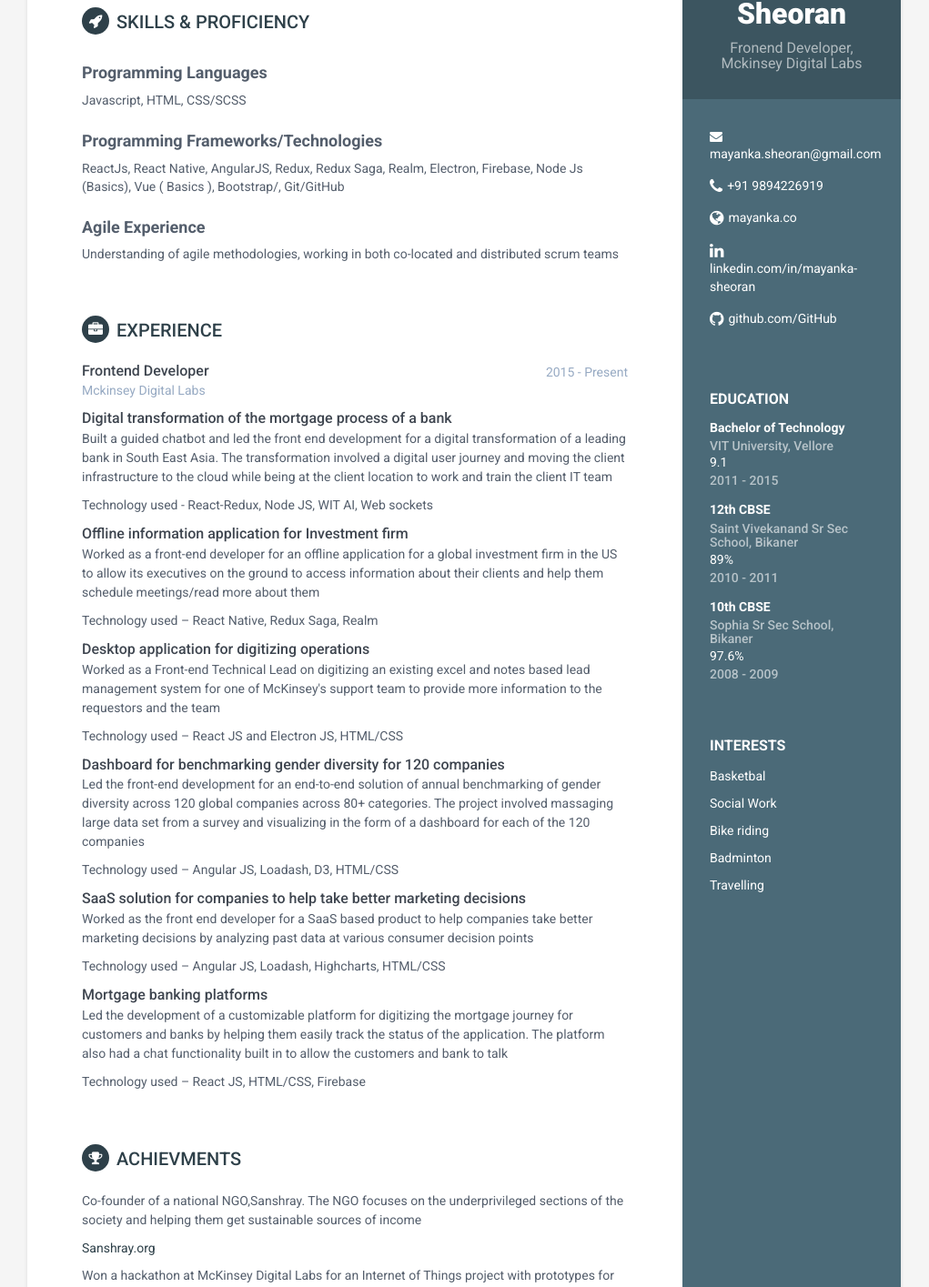
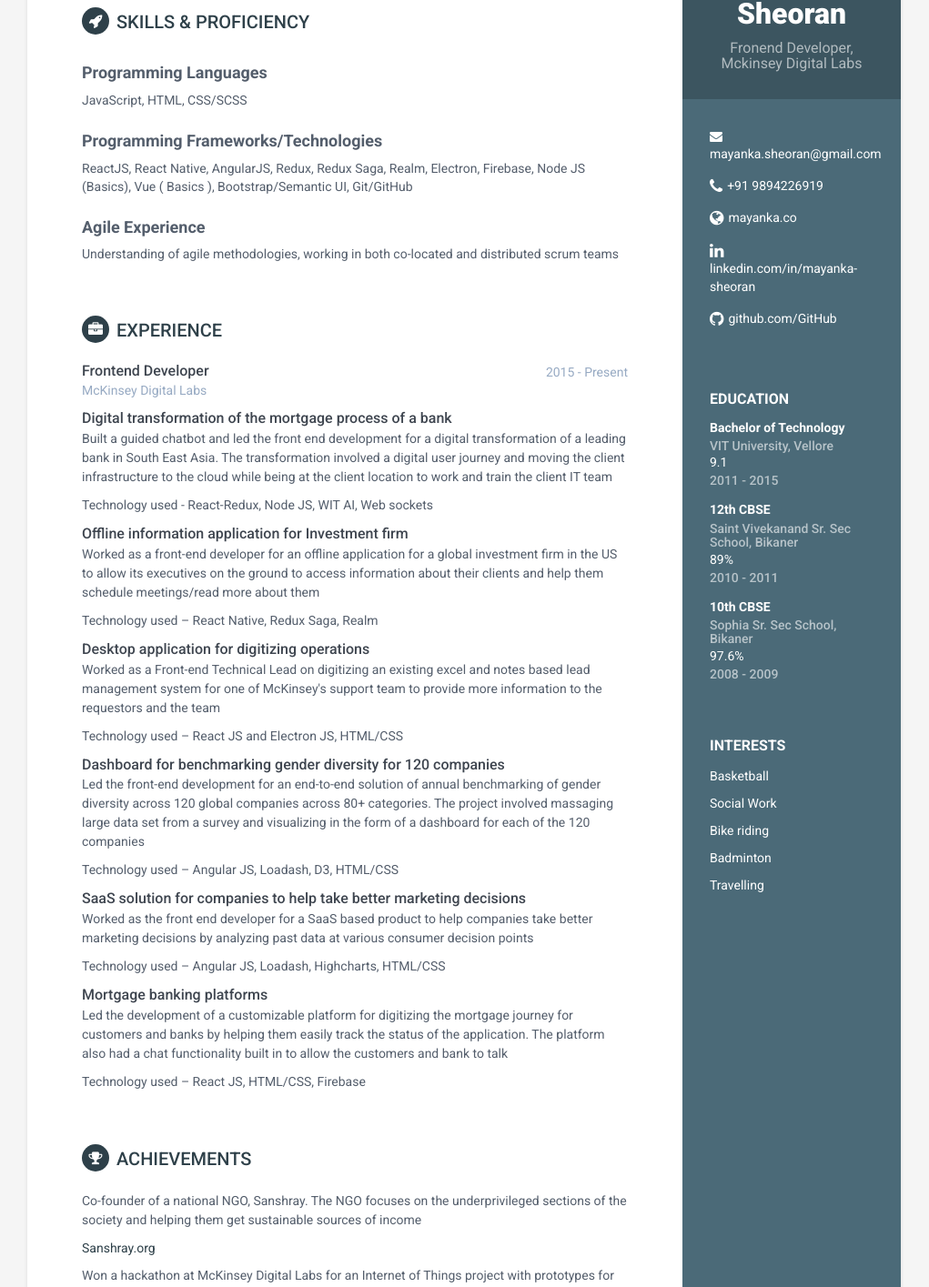
Before and after one commit to Mayanka-Sheoran/mayanka-sheoran, a Jekyll site: the page built from index.html, in a window 1280 px wide. Shown: the part 211-1626 px from the top of the page at 91% size, without its empty margins (130-1151 px from the left). Built offline with Jekyll 4.4.1, drawn with Linux system fonts in a browser that asks for light colours.

Commit message:
Update typing mistakes

```diff
--- a/_config.yml
+++ b/_config.yml
@@ -1,7 +1,7 @@
 
 title: Mayanka Sheoran
-url: 'http://Mayanka-Sheoran.github.io'
-baseurl: '/mayanka-sheoran' #change it according to your repository name
+url: 'http://mayanka-sheoran.github.io'
+baseurl: '' #change it according to your repository name
 
 
 # Enable one of these styles by removing #. Style will be applied only after restarting the build or serve.
--- a/_includes/achievments.html
+++ b/_includes/achievments.html
@@ -1,9 +1,9 @@
 <section class="section experiences-section">
-                <h2 class="section-title"><i class="fa fa-trophy"></i>Achievments</h2>
+                <h2 class="section-title"><i class="fa fa-trophy"></i>Achievements</h2>
 
                 <div class="item">
                     <div class="details">
-                        <p>Co-founder of a national NGO,Sanshray. The NGO focuses on the underprivileged sections of the society and helping them get sustainable sources of income </p> <a href='https://www.facebook.com/sanshray.org/'>Sanshray.org</a> </p>
+                        <p>Co-founder of a national NGO, Sanshray. The NGO focuses on the underprivileged sections of the society and helping them get sustainable sources of income </p> <a href='https://www.facebook.com/sanshray.org/'>Sanshray.org</a> </p>
                         <p>Won a hackathon at McKinsey Digital Labs for an Internet of Things project with prototypes for implementations in the MDL office space </p>
                         <p>Was invited as the Prime Minister’s guest to watch the Republic day parade in New Delhi as part of a student achievements program</p>
                     </div><!--//details-->
--- a/_includes/education.html
+++ b/_includes/education.html
@@ -7,12 +7,12 @@
 </div><!--//item-->
 <div class="item">
     <h4 class="degree">12th CBSE</h4>
-    <h5 class="meta">Saint Vivekanand Sr Sec School, Bikaner</h5></span>89%<span>
+    <h5 class="meta">Saint Vivekanand Sr. Sec School, Bikaner</h5></span>89%<span>
     <div class="time">2010 - 2011</div>
 </div><!--//item-->
 <div class="item">
     <h4 class="degree">10th CBSE</h4>
-    <h5 class="meta">Sophia Sr Sec School, Bikaner</h5></span>97.6%<span>
+    <h5 class="meta">Sophia Sr. Sec School, Bikaner</h5></span>97.6%<span>
     <div class="time">2008 - 2009</div>
 </div><!--//item-->
 </div><!--//education-container-->
--- a/_includes/experience.html
+++ b/_includes/experience.html
@@ -7,7 +7,7 @@
                             <h3 class="job-title">Frontend Developer</h3>
                             <div class="time">2015 - Present</div>
                         </div><!--//upper-row-->
-                        <div class="company">Mckinsey Digital Labs</div>
+                        <div class="company">McKinsey Digital Labs</div>
                     </div><!--//meta-->
                     <div class="details">
                        <div class="job-title">Digital transformation of the mortgage process of a bank</div>
--- a/_includes/interests.html
+++ b/_includes/interests.html
@@ -1,7 +1,7 @@
 <div class="interests-container container-block">
 <h2 class="container-block-title">Interests</h2>
 <ul class="list-unstyled interests-list">
-<li>Basketbal</li>
+<li>Basketball</li>
 <li>Social Work</li>
 <li>Bike riding </li>
 <li>Badminton</li>
--- a/_includes/skills.html
+++ b/_includes/skills.html
@@ -3,13 +3,13 @@
   <div class="skillset">
     <div class="item">
       <h4>Programming Languages</h4>
-      <div>Javascript, HTML, CSS/SCSS</div>
+      <div>JavaScript, HTML, CSS/SCSS</div>
     </div>
     <!--//level-bar-->
     <!--//item-->
     <div class="item">
       <h4>Programming Frameworks/Technologies</h4>
-      <div>ReactJs, React Native, AngularJS, Redux, Redux Saga, Realm, Electron, Firebase, Node Js (Basics), Vue ( Basics ), Bootstrap/, Git/GitHub</div>
+      <div>ReactJS, React Native, AngularJS, Redux, Redux Saga, Realm, Electron, Firebase, Node JS (Basics), Vue ( Basics ), Bootstrap/Semantic UI, Git/GitHub</div>
     </div>
     <div class="item">
       <h4>Agile Experience </h4>
```
